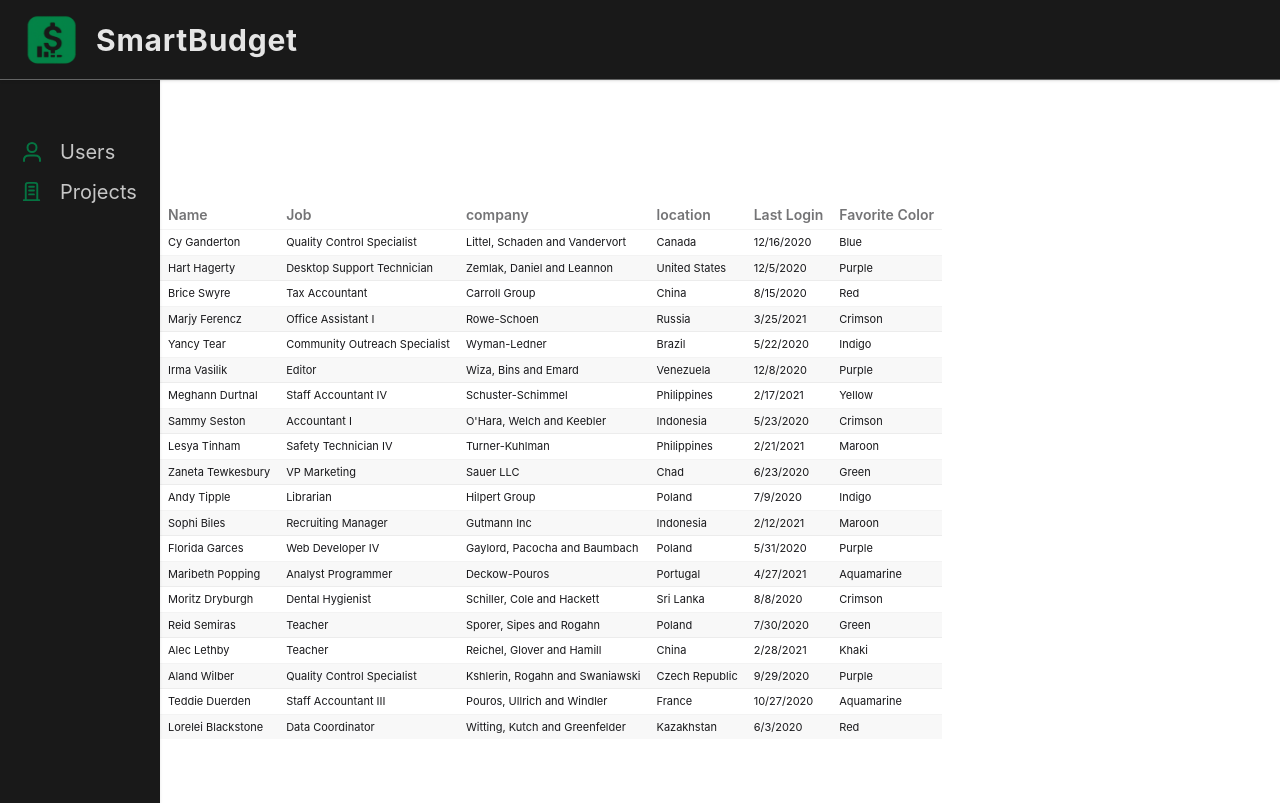
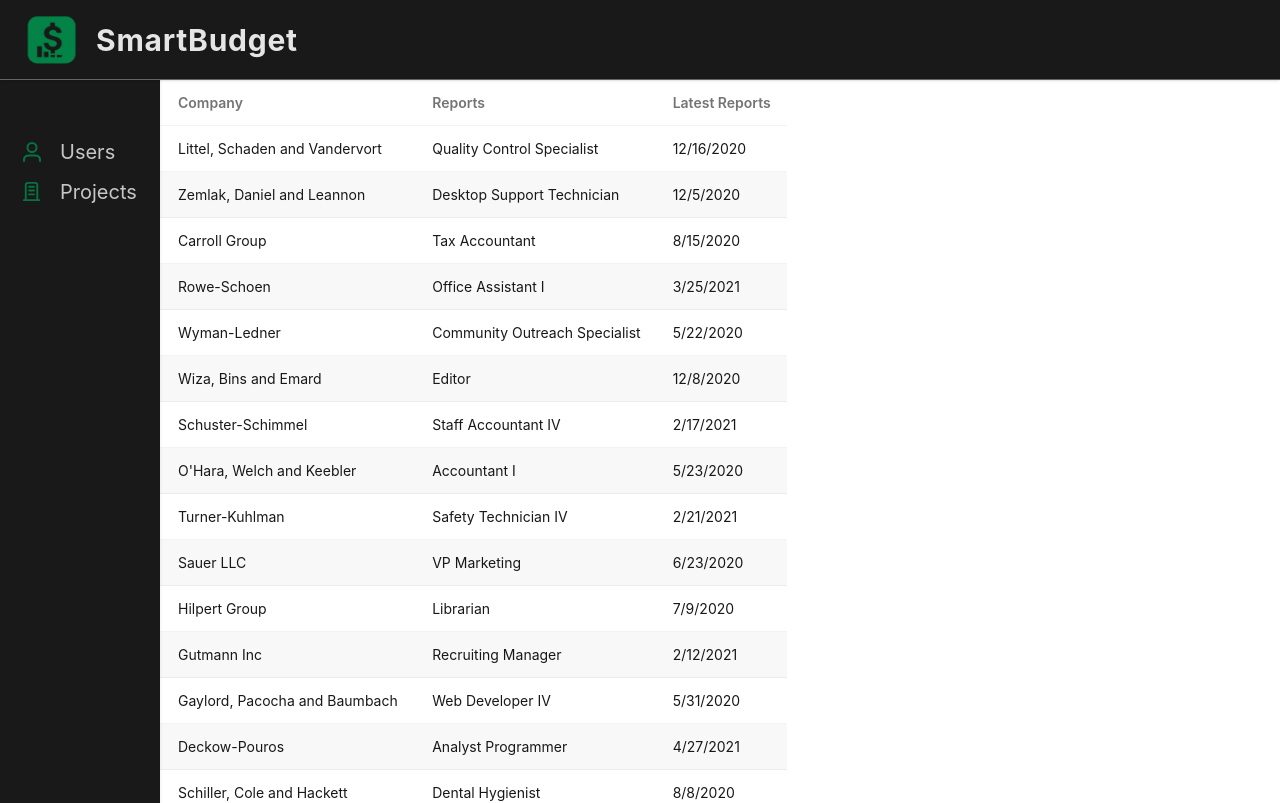
Before and after one commit to Dburks11/budget-app, a SvelteKit app: page / in a window 1280 px wide. Shown: the top 803 px of the page. Built offline with nearby package versions, Linux system fonts and the light colour scheme.

Commit message:
table size editing

```diff
--- a/src/components/TransactionTable.svelte
+++ b/src/components/TransactionTable.svelte
@@ -1,177 +1,133 @@
 <div class="overflow-x-auto mt-20">
-  <table
-    class="table table-xs table-zebra table-pin-rows table-pin-cols ml-40 mr-20 mt-30 w-fit origin-top-left"
-  >
+  <table class="table table-zebra table-pin-rows table-pin-cols w-full">
     <thead>
       <tr>
         <td>Name</td>
-        <td>Job</td>
-        <td>company</td>
-        <td>location</td>
-        <td>Last Login</td>
-        <td>Favorite Color</td>
+        <td>Company</td>
+        <td>Reports</td>
+        <td>Latest Reports</td>
       </tr>
     </thead>
     <tbody>
       <tr>
         <td>Cy Ganderton</td>
+        <td>Littel, Schaden and Vandervort</td>
         <td>Quality Control Specialist</td>
-        <td>Littel, Schaden and Vandervort</td>
-        <td>Canada</td>
         <td>12/16/2020</td>
-        <td>Blue</td>
       </tr>
       <tr>
         <td>Hart Hagerty</td>
+        <td>Zemlak, Daniel and Leannon</td>
         <td>Desktop Support Technician</td>
-        <td>Zemlak, Daniel and Leannon</td>
-        <td>United States</td>
         <td>12/5/2020</td>
-        <td>Purple</td>
       </tr>
       <tr>
         <td>Brice Swyre</td>
+        <td>Carroll Group</td>
         <td>Tax Accountant</td>
-        <td>Carroll Group</td>
-        <td>China</td>
         <td>8/15/2020</td>
-        <td>Red</td>
       </tr>
       <tr>
         <td>Marjy Ferencz</td>
+        <td>Rowe-Schoen</td>
         <td>Office Assistant I</td>
-        <td>Rowe-Schoen</td>
-        <td>Russia</td>
         <td>3/25/2021</td>
-        <td>Crimson</td>
       </tr>
       <tr>
         <td>Yancy Tear</td>
+        <td>Wyman-Ledner</td>
         <td>Community Outreach Specialist</td>
-        <td>Wyman-Ledner</td>
-        <td>Brazil</td>
         <td>5/22/2020</td>
-        <td>Indigo</td>
       </tr>
       <tr>
         <td>Irma Vasilik</td>
+        <td>Wiza, Bins and Emard</td>
         <td>Editor</td>
-        <td>Wiza, Bins and Emard</td>
-        <td>Venezuela</td>
         <td>12/8/2020</td>
-        <td>Purple</td>
       </tr>
       <tr>
         <td>Meghann Durtnal</td>
+        <td>Schuster-Schimmel</td>
         <td>Staff Accountant IV</td>
-        <td>Schuster-Schimmel</td>
-        <td>Philippines</td>
         <td>2/17/2021</td>
-        <td>Yellow</td>
       </tr>
       <tr>
         <td>Sammy Seston</td>
+        <td>O'Hara, Welch and Keebler</td>
         <td>Accountant I</td>
-        <td>O'Hara, Welch and Keebler</td>
-        <td>Indonesia</td>
         <td>5/23/2020</td>
-        <td>Crimson</td>
       </tr>
       <tr>
         <td>Lesya Tinham</td>
+        <td>Turner-Kuhlman</td>
         <td>Safety Technician IV</td>
-        <td>Turner-Kuhlman</td>
-        <td>Philippines</td>
         <td>2/21/2021</td>
-        <td>Maroon</td>
       </tr>
       <tr>
         <td>Zaneta Tewkesbury</td>
+        <td>Sauer LLC</td>
         <td>VP Marketing</td>
-        <td>Sauer LLC</td>
-        <td>Chad</td>
         <td>6/23/2020</td>
-        <td>Green</td>
       </tr>
       <tr>
         <td>Andy Tipple</td>
+        <td>Hilpert Group</td>
         <td>Librarian</td>
-        <td>Hilpert Group</td>
-        <td>Poland</td>
         <td>7/9/2020</td>
-        <td>Indigo</td>
       </tr>
       <tr>
         <td>Sophi Biles</td>
+        <td>Gutmann Inc</td>
         <td>Recruiting Manager</td>
-        <td>Gutmann Inc</td>
-        <td>Indonesia</td>
         <td>2/12/2021</td>
-        <td>Maroon</td>
       </tr>
       <tr>
         <td>Florida Garces</td>
+        <td>Gaylord, Pacocha and Baumbach</td>
         <td>Web Developer IV</td>
-        <td>Gaylord, Pacocha and Baumbach</td>
-        <td>Poland</td>
         <td>5/31/2020</td>
-        <td>Purple</td>
       </tr>
       <tr>
         <td>Maribeth Popping</td>
+        <td>Deckow-Pouros</td>
         <td>Analyst Programmer</td>
-        <td>Deckow-Pouros</td>
-        <td>Portugal</td>
         <td>4/27/2021</td>
-        <td>Aquamarine</td>
       </tr>
       <tr>
         <td>Moritz Dryburgh</td>
+        <td>Schiller, Cole and Hackett</td>
         <td>Dental Hygienist</td>
-        <td>Schiller, Cole and Hackett</td>
-        <td>Sri Lanka</td>
         <td>8/8/2020</td>
-        <td>Crimson</td>
       </tr>
       <tr>
         <td>Reid Semiras</td>
+        <td>Sporer, Sipes and Rogahn</td>
         <td>Teacher</td>
-        <td>Sporer, Sipes and Rogahn</td>
-        <td>Poland</td>
         <td>7/30/2020</td>
-        <td>Green</td>
       </tr>
       <tr>
         <td>Alec Lethby</td>
+        <td>Reichel, Glover and Hamill</td>
         <td>Teacher</td>
-        <td>Reichel, Glover and Hamill</td>
-        <td>China</td>
         <td>2/28/2021</td>
-        <td>Khaki</td>
       </tr>
       <tr>
         <td>Aland Wilber</td>
+        <td>Kshlerin, Rogahn and Swaniawski</td>
         <td>Quality Control Specialist</td>
-        <td>Kshlerin, Rogahn and Swaniawski</td>
-        <td>Czech Republic</td>
         <td>9/29/2020</td>
-        <td>Purple</td>
       </tr>
       <tr>
         <td>Teddie Duerden</td>
+        <td>Pouros, Ullrich and Windler</td>
         <td>Staff Accountant III</td>
-        <td>Pouros, Ullrich and Windler</td>
-        <td>France</td>
         <td>10/27/2020</td>
-        <td>Aquamarine</td>
       </tr>
       <tr>
         <td>Lorelei Blackstone</td>
+        <td>Witting, Kutch and Greenfelder</td>
         <td>Data Coordinator</td>
-        <td>Witting, Kutch and Greenfelder</td>
-        <td>Kazakhstan</td>
         <td>6/3/2020</td>
-        <td>Red</td>
       </tr>
     </tbody>
   </table>
```
